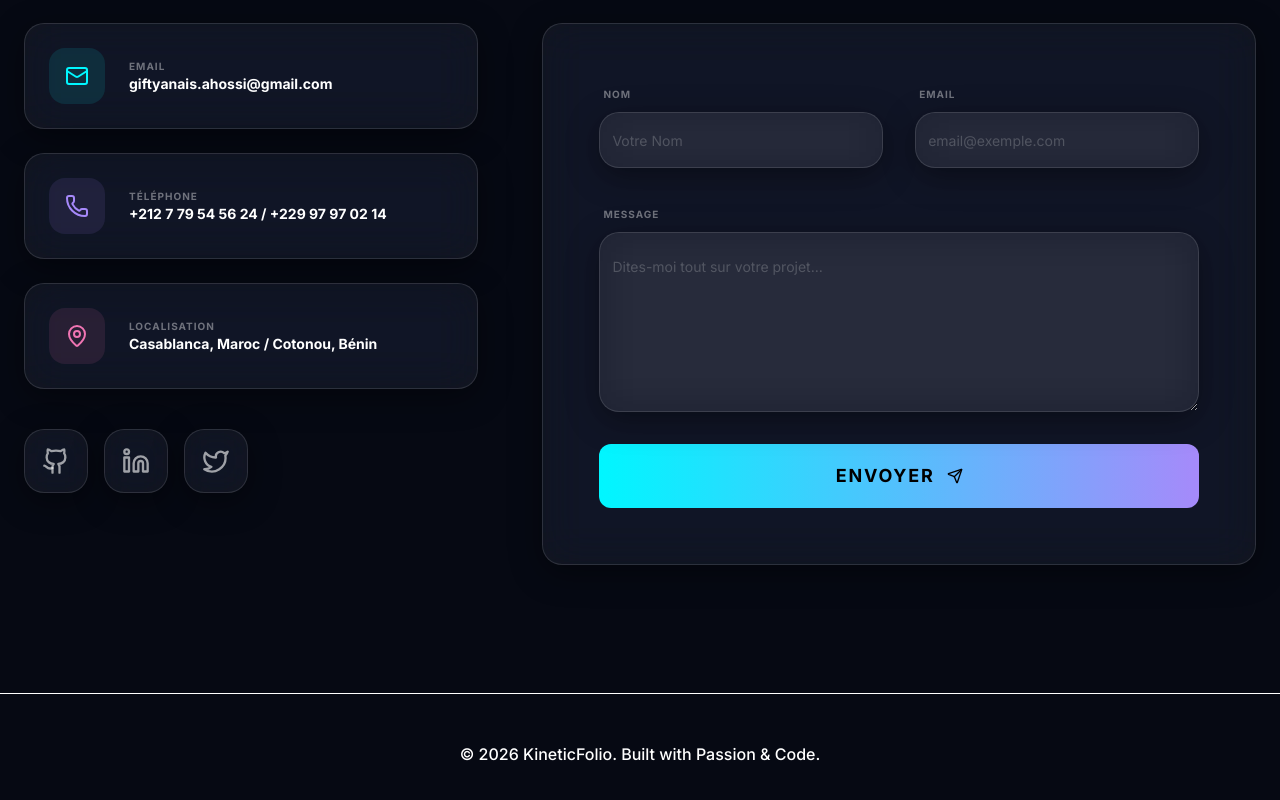
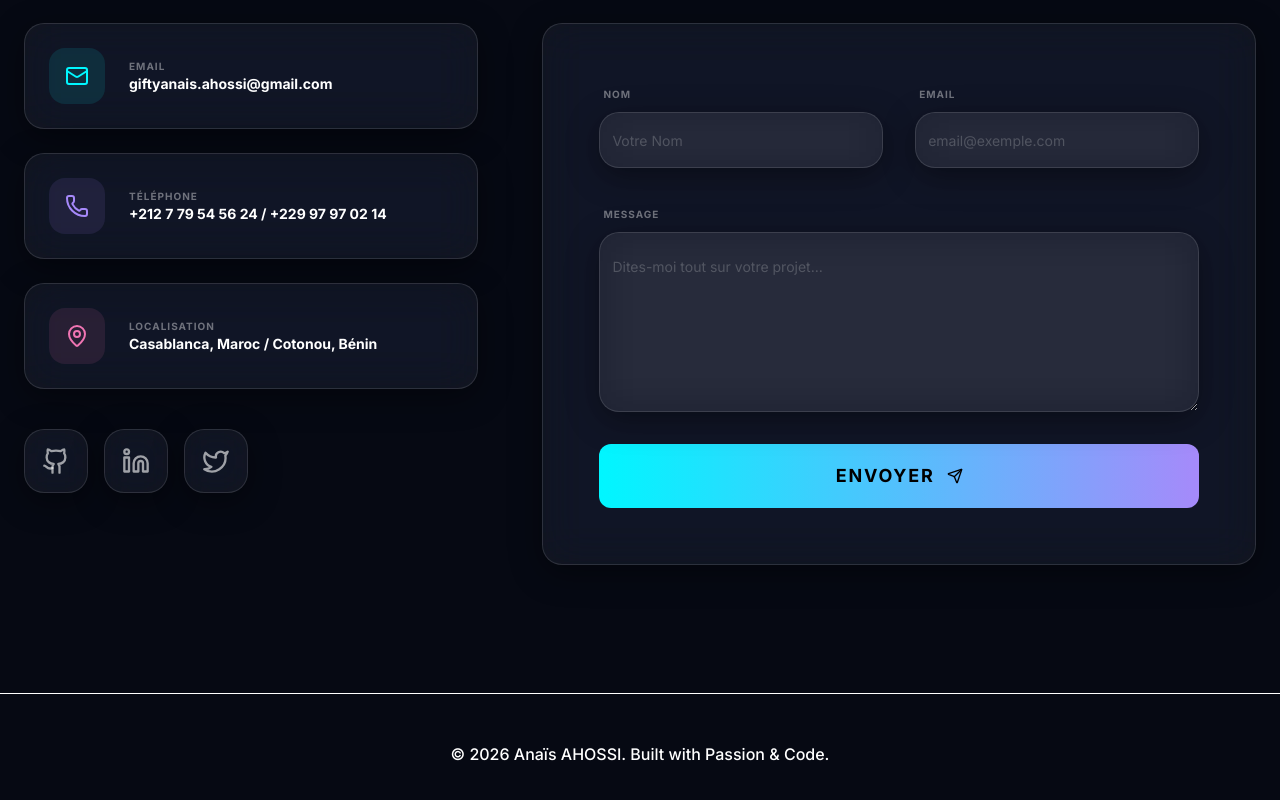
Before and after one commit to aahossi-collab/PORTFOLIO, a Next.js app: page / in a window 1280 px wide. Shown: the part 7130-7930 px from the top of the page. Built offline with nearby package versions, Linux system fonts and the light colour scheme; what @genkit-ai/google-genai, genkit would draw is missing.

Commit message:
© 2026 KineticFolio. Built with Passion & Code.
mets mon nom

```diff
--- a/src/app/page.tsx
+++ b/src/app/page.tsx
@@ -1,4 +1,3 @@
-
 import { Navbar } from "@/components/Navbar";
 import { Hero } from "@/components/Hero";
 import { About } from "@/components/About";
@@ -24,7 +23,7 @@ export default function Home() {
 
       <footer className="py-12 text-center border-t border-border">
         <p className="text-muted-foreground font-medium">
-          &copy; {new Date().getFullYear()} KineticFolio. Built with Passion & Code.
+          &copy; {new Date().getFullYear()} Anaïs AHOSSI. Built with Passion & Code.
         </p>
       </footer>
     </main>
```
